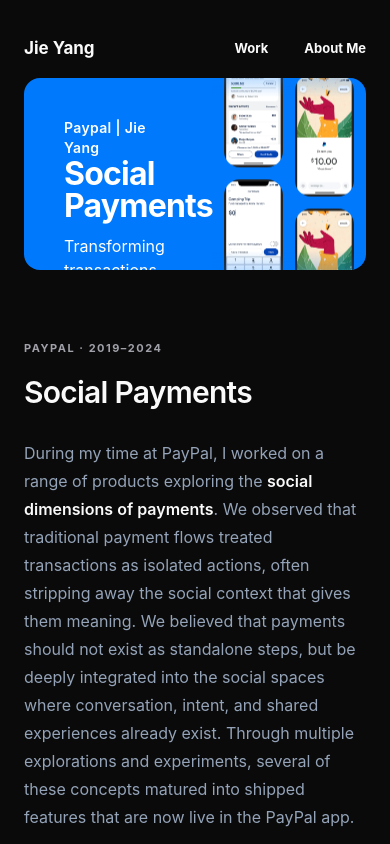
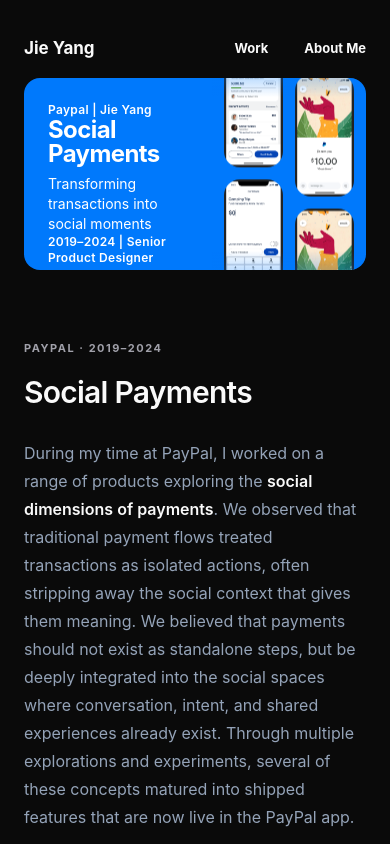
Before and after one commit to JYtheSang/Porforlio-Website, a Next.js app: page /paypal-social-payment in a window 390 px wide. Shown: the top 844 px of the page. Built offline with nearby package versions, Linux system fonts and the light colour scheme.

Commit message:
Fixed responsiveness for the paypal hero image

```diff
--- a/src/app/paypal-social-payment/page.tsx
+++ b/src/app/paypal-social-payment/page.tsx
@@ -93,17 +93,17 @@
       <div className="w-full h-full flex">
 
         {/* Left: text */}
-        <div className="flex flex-col justify-between p-10 md:p-14" style={{ width: "55%" }}>
-          <p className="text-sm font-semibold tracking-wide">Paypal | Jie Yang</p>
-          <div className="flex flex-col gap-3">
-            <h2 className="text-[32px] font-bold tracking-tight leading-none">
+        <div className="flex flex-col justify-between p-6 sm:p-8 md:p-10 lg:p-14" style={{ width: "55%" }}>
+          <p className="text-xs sm:text-sm font-semibold tracking-wide">Paypal | Jie Yang</p>
+          <div className="flex flex-col gap-2 sm:gap-3">
+            <h2 className="text-2xl sm:text-[28px] md:text-[32px] font-bold tracking-tight leading-none">
               Social Payments
             </h2>
-            <p className="text-base font-normal max-w-md">
+            <p className="text-sm sm:text-base font-normal max-w-md">
               Transforming transactions into social moments
             </p>
           </div>
-          <p className="text-sm font-semibold tracking-wide">2019–2024 | Senior Product Designer</p>
+          <p className="text-xs sm:text-sm font-semibold tracking-wide">2019–2024 | Senior Product Designer</p>
         </div>
 
         {/* Right: scrolling phone screens */}
```
